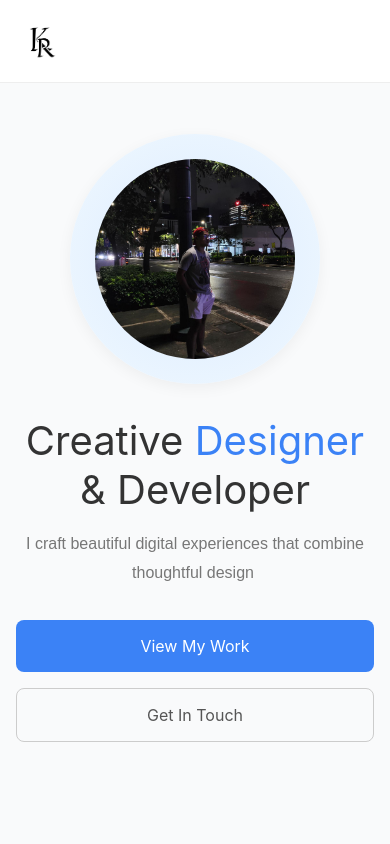
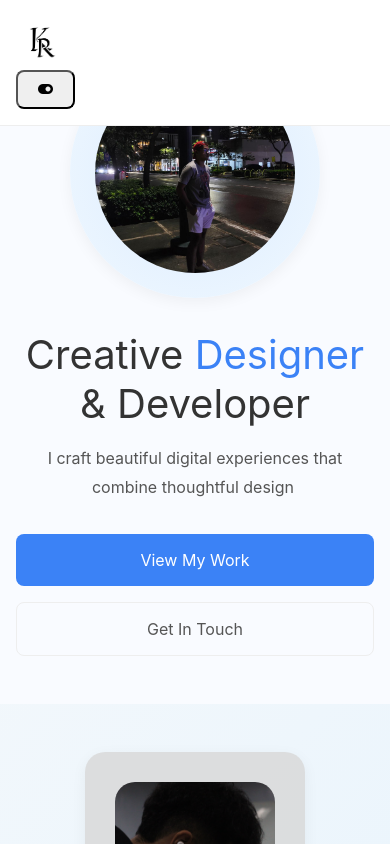
Before and after one commit to k-rion/kurt-portfolio, a React (Vite) app: page / in a window 390 px wide. Built offline with nearby package versions, Linux system fonts and the light colour scheme.

Commit message:
dark mode added

```diff
--- a/src/Components/Education/Education.css
+++ b/src/Components/Education/Education.css
@@ -1,7 +1,7 @@
 .education-section {
-  background: #f9fafb;
+  background: var(--bg);
   padding: 6rem 2rem;
-  color: #333;
+  color: var(--text);
   font-family: "Inter", sans-serif;
 }
 
@@ -23,7 +23,7 @@
 
 .section-header p {
   font-size: 1.1rem;
-  color: #666;
+  color: var(--muted);
 }
 
 .education-grid {
@@ -40,8 +40,8 @@
 }
 
 .card {
-  background: #fff;
-  border: 1px solid #eee;
+  background: var(--surface);
+  border: 1px solid var(--border);
   border-radius: 16px;
   padding: 1.5rem;
   margin-bottom: 1.5rem;
@@ -81,7 +81,7 @@
 }
 
 .card p {
-  color: #555;
+  color: var(--muted);
   line-height: 1.5;
 }
 
@@ -97,7 +97,7 @@
   display: flex;
   flex-direction: column;
   align-items: center;
-  background: #f3f4f6;
+  background: var(--border);
   padding: 0.8rem;
   border-radius: 12px;
   transition: all 0.2s ease;
@@ -147,7 +147,7 @@
   display: flex;
   flex-direction: column;
   align-items: center;
-  background: #f3f4f6;
+  background: var(--border);
   padding: 0.8rem;
   border-radius: 12px;
   transition: all 0.2s ease;
@@ -177,7 +177,7 @@
   justify-content: space-between;
   align-items: flex-start;
   padding: 0.75rem 0;
-  border-bottom: 1px solid #eee;
+  border-bottom: 1px solid var(--border);
 }
 
 .cert-list li:last-child {
@@ -194,7 +194,7 @@
 }
 
 .cert-list .cert-date {
-  color: #6366f1;
+  color: var(--primary);
   font-style: italic;
   font-size: 0.85rem;
   white-space: nowrap;
--- a/src/Components/SkillsAndServices/SkillAndServices.css
+++ b/src/Components/SkillsAndServices/SkillAndServices.css
@@ -26,9 +26,12 @@
   width: 200px;
   padding: 2rem;
   align-items: center;
+  background: var(--surface);
+  box-shadow: 0 4px 12px rgba(0, 0, 0, 0.08);
 }
 .skill-card:hover {
   transform: translateY(-8px);
+  box-shadow: 0 6px 18px rgba(0, 0, 0, 0.12);
 }
 .skill-icon {
   padding: 20px;
@@ -47,9 +50,10 @@
   font-family: sans-serif;
   font-weight: 500;
   letter-spacing: 0.5px;
+  color: var(--text);
 }
 .skill-desc {
-  color: #555;
+  color: var(--muted);
   font-size: 0.8rem;
   margin-top: 0.5rem;
   line-height: 1.1rem;
@@ -60,16 +64,18 @@
 .skills {
   padding: 5rem 2rem;
   text-align: center;
+  background: var(--bg);
 }
 .skill-title {
   font-size: 2.5rem;
   font-weight: 100;
   margin: auto;
   font-family: sans-serif;
+  color: var(--text);
 }
 .skill-sub {
   font-size: 1rem;
-  color: #555;
+  color: var(--muted);
   line-height: 2rem;
   margin: auto;
 }
--- a/src/Portfoliov2.css
+++ b/src/Portfoliov2.css
@@ -1,37 +1,55 @@
+/* RESET & VARIABLES      */
+
 *,
 *::before,
 *::after {
   box-sizing: border-box;
 }
 
-body,
+:root {
+  --bg: #f9fbff;
+  --text: #333;
+  --surface: #ffffff;
+  --muted: #555;
+  --primary: #3b82f6;
+  --primary-hover: #2563eb;
+  --border: #eee;
+}
+
+body.dark {
+  --bg: #121212;
+  --text: #f5f5f5;
+  --surface: #1a1a1a;
+  --muted: #c7c7c7;
+  --primary: #3b82f6; /* keep brand color */
+  --primary-hover: #60a5fa;
+  --border: #2c2c2c;
+}
+
 html,
-.portfolio {
+body {
   margin: 0;
-  font-family: "Inter", sans-serif;
-  background: #f9fafb;
-  color: #333;
+  padding: 0;
   width: 100%;
   height: 100%;
+  overflow-x: hidden;
+  font-family: "Inter", sans-serif;
+  background: var(--bg);
+  color: var(--text);
 }
 
-body,
-html {
-  margin: 0;
-  padding: 0;
-  overflow-x: hidden;
-  font-family: "Inter", sans-serif;
-  background: #f9fbff;
-  color: #333;
+.portfolio {
+  background: inherit;
 }
 
-/* Navbar */
+/* NAVBAR */
+
 .navbar {
   position: fixed;
   top: 0;
   width: 100%;
-  background: white;
-  border-bottom: 1px solid #eee;
+  background: var(--surface);
+  border-bottom: 1px solid var(--border);
   padding: 1rem 2rem;
   z-index: 1000;
 }
@@ -47,16 +65,19 @@ html {
 }
 .nav-links a {
   margin-left: 1.5rem;
-  color: #555;
+  color: var(--muted);
   text-decoration: none;
   transition: color 0.3s;
 }
 .nav-links a:hover,
 .nav-links a.active {
-  color: #3b82f6;
+  color: var(--primary);
 }
 
-/* Hero */
+.theme
+
+/* HERO */
+
 .hero {
   min-height: 100vh;
   display: flex;
@@ -85,9 +106,8 @@ html {
 }
 .info-section p {
   font-size: 1.1rem;
-  color: #777;
+  color: var(--muted);
   line-height: 2.3rem;
-  font-family: sans-serif;
 }
 .hero-image {
   display: flex;
@@ -99,6 +119,9 @@ html {
   background: radial-gradient(circle at center, #dbeafe, #f0f9ff);
   box-shadow: 0 4px 15px rgba(0, 0, 0, 0.05);
 }
+body.dark .hero-image {
+  background: radial-gradient(circle at center, #1f2937, #0b1220);
+}
 .hero-image img {
   width: 80%;
   height: 80%;
@@ -106,8 +129,11 @@ html {
   object-fit: cover;
 }
 .highlight {
-  color: #3b82f6;
+  color: var(--primary);
 }
+
+/* BUTTONS*/
+
 .btn-group {
   display: flex;
   margin-top: 1rem;
@@ -117,26 +143,25 @@ html {
   padding: 1rem 1.5rem;
   border-radius: 8px;
   text-decoration: none;
+  font-size: 1rem;
 }
 .btn.primary {
-  background: #3b82f6;
+  background: var(--primary);
   color: white;
-  font-size: 1rem;
+}
+.btn.primary:hover {
+  background: var(--primary-hover);
 }
 .btn.outline {
-  border: 1px solid #ccc;
-  color: #555;
-  font-size: 1rem;
-}
-.btn.primary:hover {
-  background: #2563eb;
+  border: 1px solid var(--border);
+  color: var(--muted);
 }
 .btn.outline:hover {
-  border-color: #3b82f6;
-  color: #3b82f6;
+  border-color: var(--primary);
+  color: var(--primary);
 }
 
-/* About Section */
+/* ABOUT */
 
 .about {
   display: flex;
@@ -144,12 +169,13 @@ html {
   max-width: 1100px;
   justify-content: center;
   margin: auto;
-
   background: linear-gradient(135deg, #f9fafb, #e3f2fd);
   background-size: 200% 200%;
   animation: gradientShift 12s ease infinite;
 }
-
+body.dark .about {
+  background: linear-gradient(135deg, #0f172a, #111827);
+}
 @keyframes gradientShift {
   0% {
     background-position: 0% 50%;
@@ -161,7 +187,6 @@ html {
     background-position: 0% 50%;
   }
 }
-
 .about-grid {
   display: grid;
   grid-template-columns: 1fr 1fr;
@@ -178,6 +203,9 @@ html {
   background: #d8d8d8cf;
   box-shadow: 0 4px 15px rgba(0, 0, 0, 0.05);
 }
+body.dark .about-image {
+  background: #2c2c2c;
+}
 .about-image img {
   width: 250px;
   height: 250px;
@@ -187,11 +215,10 @@ html {
 .aboutme-title {
   font-size: 3rem;
   font-weight: 100;
-  font-family: sans-serif;
 }
 .aboutme-sub {
   font-size: 1.2rem;
-  color: #555;
+  color: var(--muted);
   line-height: 2rem;
 }
 .about-stats {
@@ -202,15 +229,16 @@ html {
 }
 .about-stats span {
   font-size: 2rem;
-  color: #2563eb;
+  color: var(--primary);
   font-weight: bold;
 }
 .about-stats p {
-  color: #555;
+  color: var(--muted);
   margin: auto;
 }
 
-/* Sections */
+/* SECTIONS */
+
 section {
   padding: 5rem 2rem;
 }
@@ -223,7 +251,8 @@ section {
   text-align: center;
 }
 
-/* Animations */
+/* ANIMATIONS */
+
 .fade-in {
   opacity: 0;
   transform: translateY(20px);
@@ -235,152 +264,131 @@ section {
 }
 .slide-left {
   opacity: 0;
-  transform: translateX(100px); /* Start shifted to the right */
+  transform: translateX(100px);
   transition: all 0.8s ease-out;
 }
 .slide-left.visible {
   opacity: 1;
-  transform: translateX(0); /* Slide into place */
+  transform: translateX(0);
 }
 .slide-right {
   opacity: 0;
-  transform: translateX(-100px); /* Start shifted to the right */
+  transform: translateX(-100px);
   transition: all 0.8s ease-out;
 }
 .slide-right.visible {
   opacity: 1;
-  transform: translateX(0); /* Slide into place */
+  transform: translateX(0);
 }
 
-/* Footer */
+/* FOOTER */
+
 .footer {
   text-align: center;
   padding: 2rem;
-  background: #fff;
-  border-top: 1px solid #eee;
+  background: var(--surface);
+  border-top: 1px solid var(--border);
 }
 
-/* Media Queries for Responsiveness */
+/* RESPONSIVENESS */
 @media (max-width: 1024px) {
   .hero-grid {
     gap: 3rem;
   }
-
   .info-section h1 {
     font-size: 3.5rem;
   }
-
   .aboutme-title {
     font-size: 2.5rem;
   }
 }
-
 @media (max-width: 768px) {
   .hero-grid {
     grid-template-columns: 1fr;
     gap: 2rem;
     text-align: center;
   }
-
   .info-section h1 {
     font-size: 3rem;
   }
-
   .hero-image {
     width: 300px;
     height: 300px;
     margin: 0 auto;
   }
-
   .about-grid {
     grid-template-columns: 1fr;
     gap: 2rem;
   }
-
   .about-image {
     width: 280px;
     height: 280px;
     margin: 0 auto;
   }
-
   .about-image img {
     width: 200px;
     height: 200px;
   }
-
   .aboutme-title {
     font-size: 2.2rem;
   }
-
   .about-stats {
     flex-direction: column;
     gap: 1rem;
   }
-
   .btn-group {
     flex-direction: column;
     gap: 1rem;
   }
-
-  .logo a {
+  .nav-links {
+    position: absolute;
+    top: 60px;
+    right: 0;
+    background: var(--surface);
+    flex-direction: column;
+    align-items: center;
+    width: 200px;
+    display: none;
+    padding: 20px;
+    border-radius: 8px;
+  }
+  .nav-links.active {
     display: flex;
-    justify-content: flex-start;
-    margin: auto;
   }
-
-  .logo a {
-    display: flex;
-    justify-content: flex-start;
-    margin: auto;
-  }
-
-  .nav-links {
-    display: none;
-  }
-
   .nav-content {
     justify-content: space-between;
   }
 }
-
 @media (max-width: 480px) {
   .info-section h1 {
     font-size: 2.5rem;
   }
-
   .info-section p {
     font-size: 1rem;
     line-height: 1.8rem;
   }
-
   .hero-image {
     width: 250px;
     height: 250px;
   }
-
   .about-image {
     width: 220px;
     height: 220px;
   }
-
   .about-image img {
     width: 160px;
     height: 160px;
   }
-
   .aboutme-title {
     font-size: 2rem;
   }
-
   .aboutme-sub {
     font-size: 1rem;
     line-height: 1.6rem;
   }
-
   section {
     padding: 3rem 1rem;
   }
-
   .navbar {
     padding: 1rem;
   }
--- a/src/Portfoliov2.jsx
+++ b/src/Portfoliov2.jsx
@@ -1,9 +1,10 @@
-import React, { useEffect } from "react";
+import React, { useEffect, useState } from "react";
 import './Portfoliov2.css'
 
 //import image
 import MyPhoto from "../public/My Photo/MyPic.jpeg"
-import Logo from "../public/My Photo/K-removebg-preview.png"
+import LogoLight from "../public/My Photo/K-removebg-preview.png"
+import LogoDark from "../public/My Photo/K__1_-removebg-preview.png"
 import AboutMeIMG from "../public/My Photo/1000115656.jpg"
 import FeaturedProject from "./Components/Featured Project/FeaturedProject";
 import SkillAndServices from "./Components/SkillsAndServices/SkillAndServices";
@@ -62,6 +63,26 @@ function App() {
     return () => window.removeEventListener("scroll", handleScroll);
   }, []);
 
+  // Toggle Light and Dark
+  const [darkMode, setDarkMode] = useState();
+
+  useEffect(() => {
+    if (darkMode) {
+      document.body.classList.add("dark");
+      localStorage.setItem("themen", "dark");
+    } else {
+      document.body.classList.remove("dark");
+      localStorage.setItem("theme", "light");
+    }
+  }, [darkMode]);
+
+  // Load saved theme when app starts
+   useEffect(() => {
+    const savedTheme = localStorage.getItem("theme");
+    if (savedTheme === "dark") {
+      setDarkMode(true);
+    }
+  }, []);
 
   return (
     <div>
@@ -70,8 +91,15 @@ function App() {
       <nav className="navbar">
         <div className="container nav-content">
           <div className="logo">
-            <a href="/"><img src={Logo} alt="My Logo" /></a>
+            <a href="/">
+              <img
+                src={darkMode ? LogoDark : LogoLight}
+                alt="My Logo"
+                className="logo-image"
+              />
+            </a>
           </div>
+
           <div className="nav-links">
             <a href="#home">Home</a>
             <a href="#about">About</a>
@@ -80,6 +108,18 @@ function App() {
             <a href="#contact">Contact</a>
           </div>
         </div>
+
+        {/* Dark Mode Toggle */}
+          <div className="theme-toggle">
+            <button
+              onClick={() => setDarkMode(!darkMode)}
+              style={{
+              padding: "10px 20px",
+              borderRadius: "8px",
+              cursor: "pointer",
+              }}
+              ><i className="fa-solid fa-toggle-on"></i></button>
+          </div>
       </nav>
 
       {/* Hero */}
@@ -131,16 +171,16 @@ function App() {
       </section>
 
       {/* Education */}
-      <Education/>
+      <Education darkMode={darkMode}/>
 
       {/* Projects */}
-      <FeaturedProject/>
+      <FeaturedProject darkMode={darkMode}/>
 
       {/* Skills */}
-      <SkillAndServices/>
+      <SkillAndServices darkMode={darkMode}/>
 
       {/* Contact */}
-      <Contact/>
+      <Contact darkMode={darkMode}/>
 
       {/* Footer */}
       <footer className="footer">
--- a/vite.config.js
+++ b/vite.config.js
@@ -2,7 +2,6 @@ import { defineConfig } from 'vite'
 import react from '@vitejs/plugin-react'
 import { qrcode } from 'vite-plugin-qrcode'
 
-// https://vite.dev/config/
 export default defineConfig({
   plugins: [react(),qrcode()],
   base: "/kurt-portfolio/",
```
Also changed, not shown: src/Components/Contact/Contact.css (+14 -12 lines), src/Components/Featured Project/FeaturedProject.css (+16 -13 lines), 1 other file (tests, documents, lock files or other folders).
